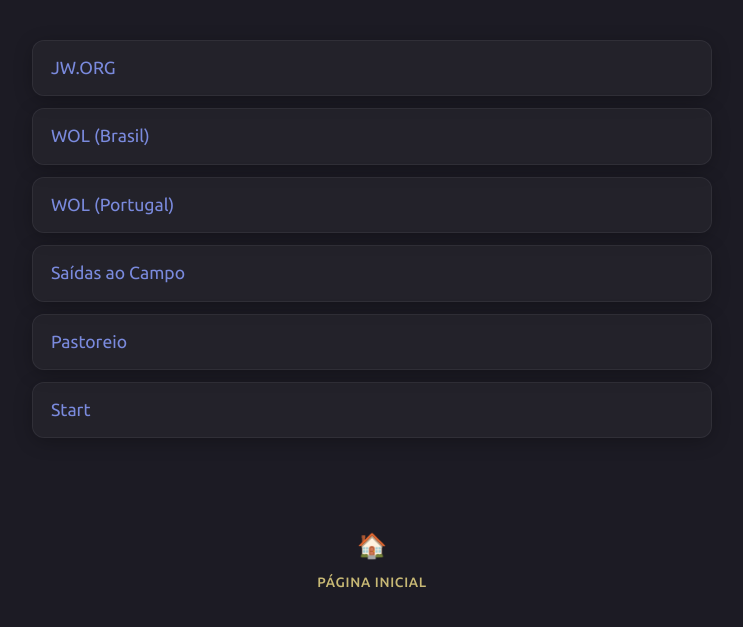
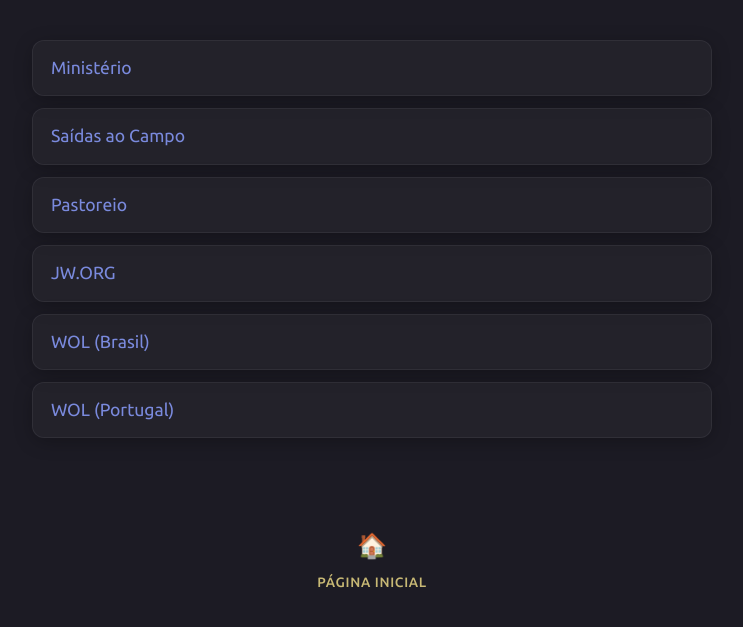
Before and after one commit to joaquim-capitao/jw, a Jekyll site: the page index.html, which Jekyll copies as it is, in a window 1280 px wide. Shown: the top 627 px of the page, without its empty margins (268-1011 px from the left). Built offline with Jekyll 4.4.1, drawn with Linux system fonts in a browser that asks for light colours.

Commit message:
Update index.html

```diff
--- a/index.html
+++ b/index.html
@@ -155,12 +155,13 @@
   <main class="container">
       <ul class="chronicles-list">
 
+      <li><a href="https://joaquim-capitao.io/jw/ministerio/start/"><span class="title">Ministério</span></a></li>
+      <li><a href="https://joaquim-capitao.io/jw/saidas-ao-campo"><span class="title">Saídas ao Campo</span></a></li>
+      <li><a href="https://joaquim-capitao.io/jw/pastoreio"><span class="title">Pastoreio</span></a></li>
       <li><a href="https://jw.org"><span class="title">JW.ORG</span></a></li>
       <li><a href="https://wol.jw.org/pt/wol/h/r5/lp-t"><span class="title">WOL (Brasil)</span></a></li>
       <li><a href="https://wol.jw.org/pt-PT/wol/h/r296/lp-tpo"><span class="title">WOL (Portugal)</span></a></li>
-      <li><a href="https://jw.org"><span class="title">Saídas ao Campo</span></a></li>
-      <li><a href="https://jw.org"><span class="title">Pastoreio</span></a></li>
-      <li><a href="https://jw.org"><span class="title">Start</span></a></li>
+
 
 
     </ul>
```
